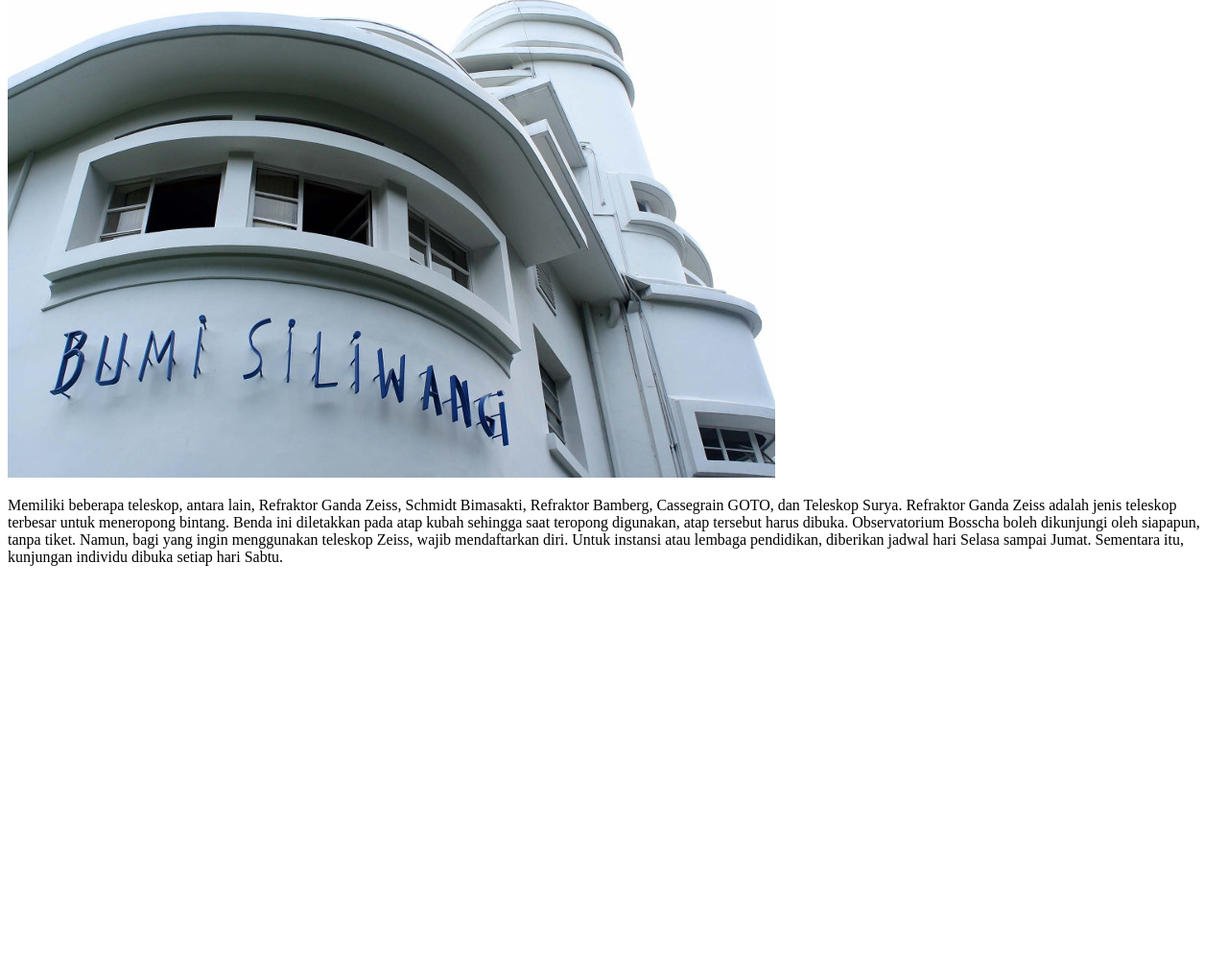
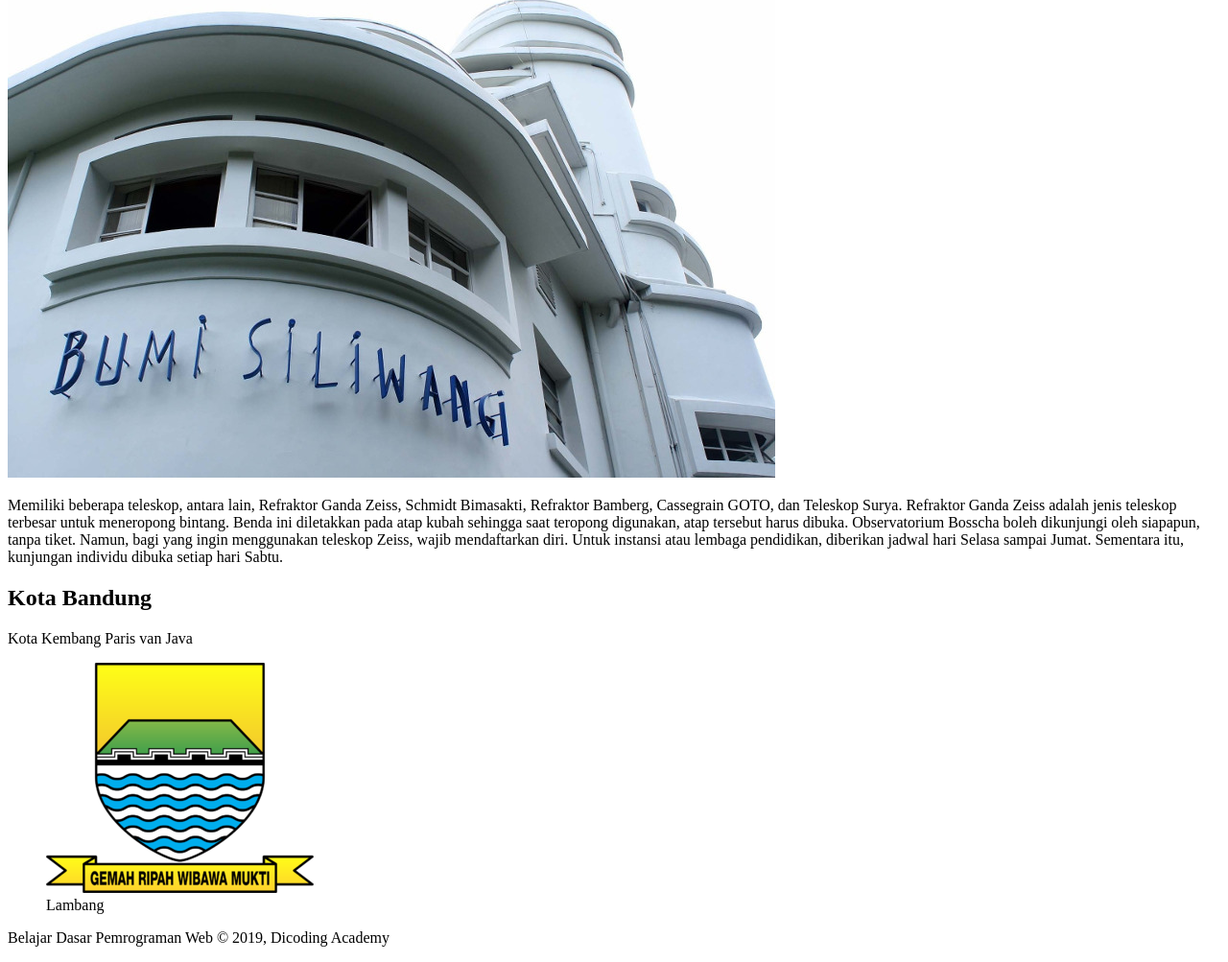
Before and after one commit to andriaawn/web-dasar, a plain HTML site: page index.html in a window 1280 px wide. Shown: the part 2562-3565 px from the top of the page at 96% size. Before the commit the page ends 3168 px from the top, so only its background shows below. Drawn offline with Linux system fonts and the light colour scheme.

Commit message:
initial commit

```diff
--- a/index.html
+++ b/index.html
@@ -61,6 +61,13 @@
         menggunakan teleskop Zeiss, wajib mendaftarkan diri. Untuk instansi atau lembaga pendidikan, diberikan jadwal
         hari Selasa sampai Jumat. Sementara itu, kunjungan individu dibuka setiap hari Sabtu.</p>
 
+    <h2>Kota Bandung</h2>
+    <p>Kota Kembang Paris van Java</p>
+    <figure>
+        <img src="assets/image/bandung-badge.png">
+        <figcaption>Lambang</figcaption>
+    </figure>
+    <p>Belajar Dasar Pemrograman Web &#169; 2019, Dicoding Academy</p>
 </body>
 
 </html>
```
Also changed, not shown: assets/image/bandung-badge.png (added).
